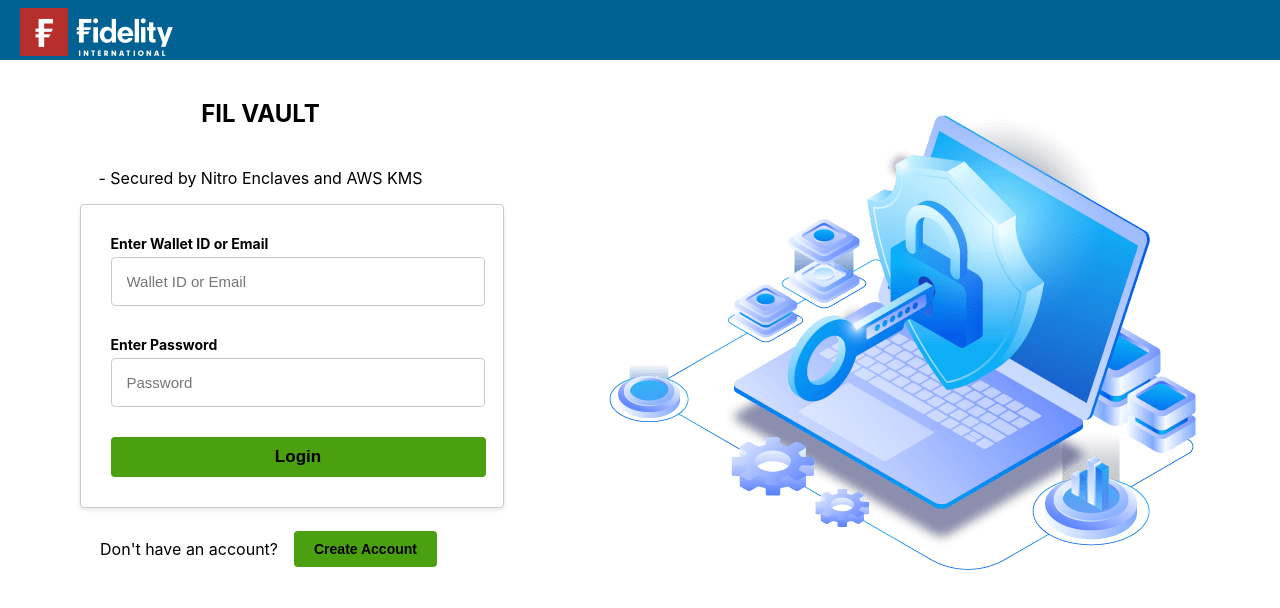
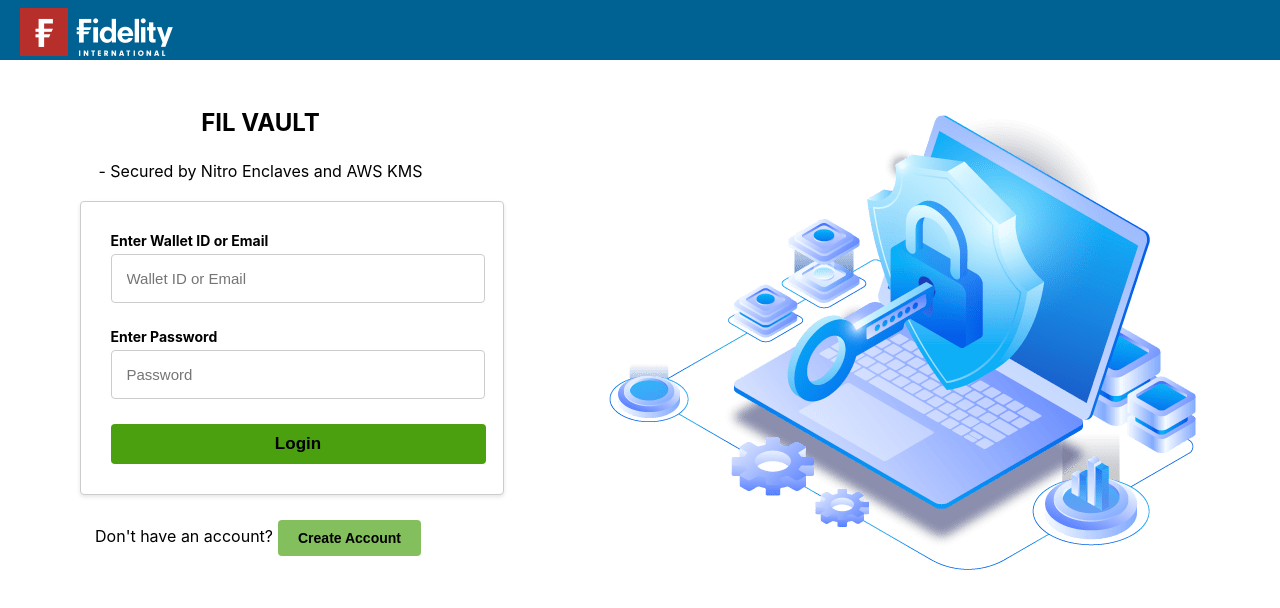
Before and after one commit to Abhilasha6/Nitro-wallet-frontend, a React (Create React App) app: page / in a window 1280 px wide. Shown: the top 608 px of the page. Built offline with nearby package versions, Linux system fonts and the light colour scheme.

Commit message:
login page layout changes

```diff
--- a/src/Components/LoginPage/LoginPage.css
+++ b/src/Components/LoginPage/LoginPage.css
@@ -21,7 +21,7 @@
 }
 .fil-logo {
   position: absolute;
-  top: 0;
+  top: 1vh;
   left: 20px;
 
   display: flex;
@@ -31,14 +31,14 @@
 .fil-logo img {
   /* height: 40px; */
   margin-right: 10px;
-  margin-top: 1vh;
+  /* margin-top: 1vh; */
 }
 
 
   .wallet-name {
     font-size: 24px;
     font-weight: bold;
-    margin-bottom: 5vh;
+    /* margin-bottom: 5vh; */
     text-align: center;
     margin-top: 10vh;
     justify-content: center;
@@ -47,9 +47,9 @@
 
   .tagline {
     font-size: 16px;
-    /* margin-bottom: 20px; */
+    margin-bottom: 20px;
     text-align: center;
-    margin: 2vh 2vh;
+    /* margin: 1vh 1vh; */
     justify-content: center;
   }
 
@@ -77,7 +77,7 @@
     font-size: 15px;
     border: 1px solid #cccccc;
     border-radius: 4px;
-    margin-bottom: 30px;
+    margin-bottom: 25px;
     width: 114%;
   }
 
@@ -105,6 +105,8 @@
 
 .create-button{
   font-size: 14px;
+  margin: 5px;
+  background-color: #49a00fac;
   color: black;
   font-weight: bold;
 }
--- a/src/Components/LoginPage/LoginPage.js
+++ b/src/Components/LoginPage/LoginPage.js
@@ -66,7 +66,7 @@
         </div>
         <div className="create-account">
           <p className="tagline">Don't have an account?</p>
-          <button onClick={handleCreateAccount} className="create-button">
+          <button disabled={true} onClick={handleCreateAccount} className="create-button">
             Create Account
           </button>
         </div>
```
